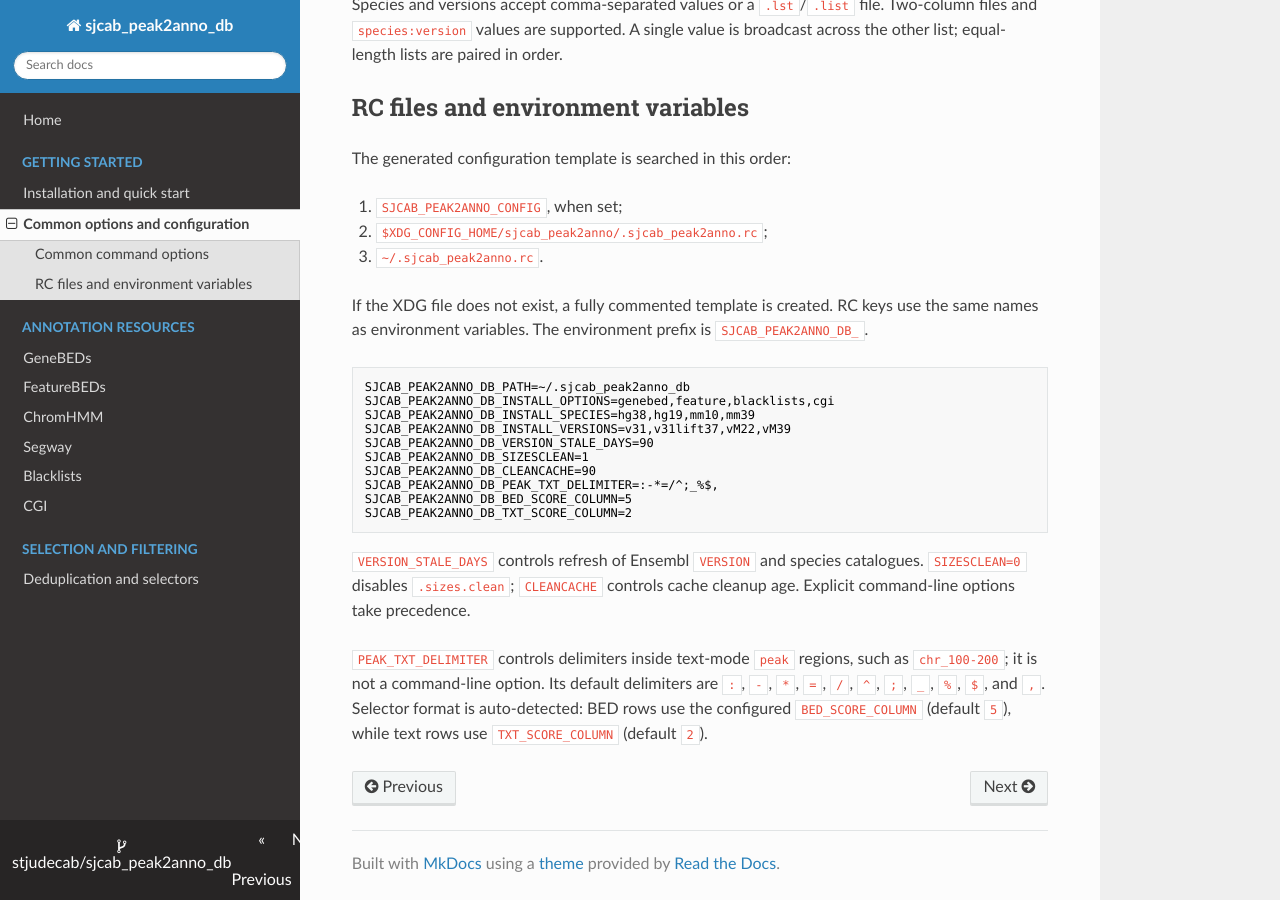
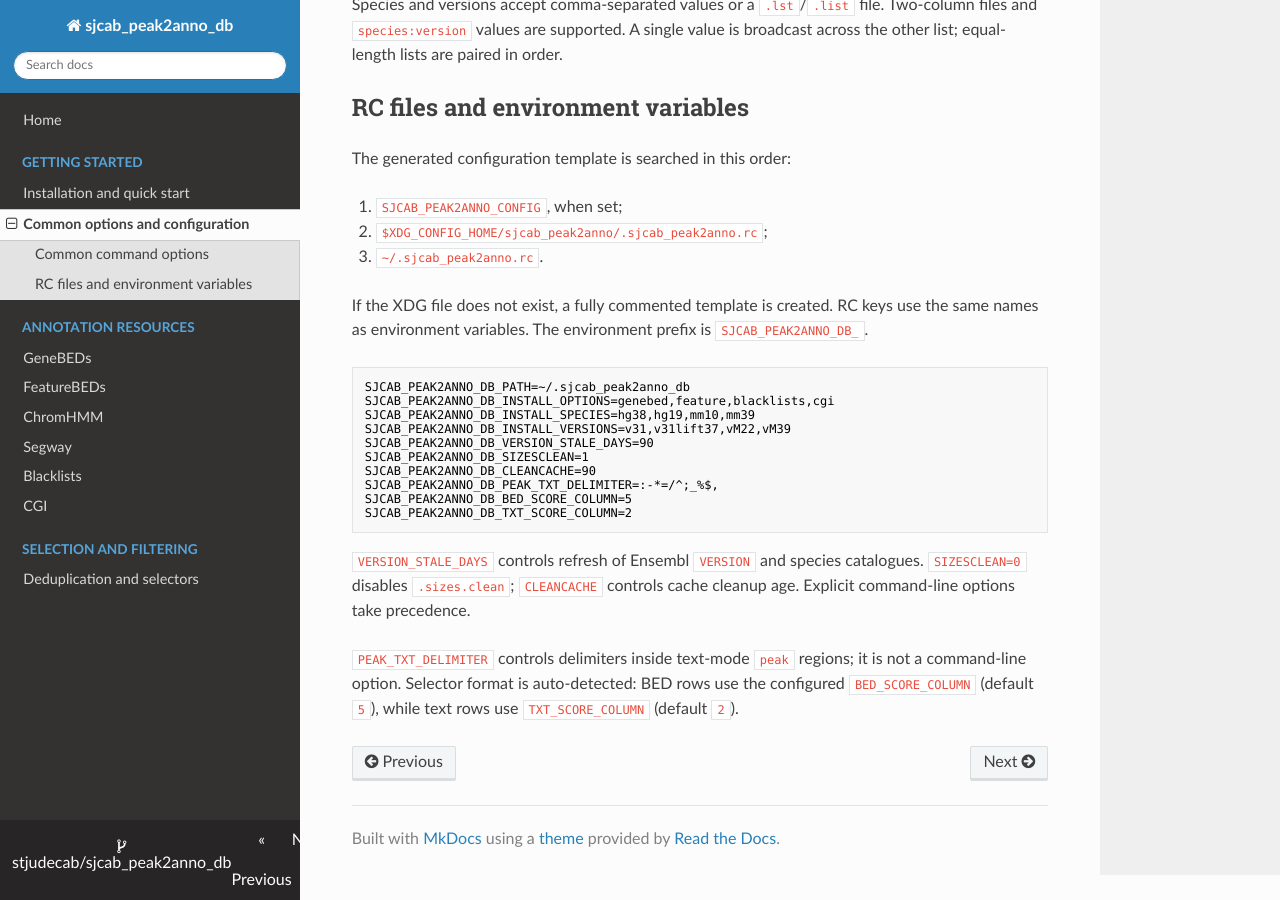
Before and after one commit to stjudecab/sjcab_peak2anno_db, an MkDocs documentation site: the page built from docs/configuration.md, in a window 1280 px wide and 900 px high, scrolled down 694 px. Built offline with MkDocs 1.6.1, drawn with Linux system fonts in a browser that asks for light colours; nearby versions of some CDN libraries.

```diff
--- a/docs/configuration.md
+++ b/docs/configuration.md
@@ -56,8 +56,7 @@ SJCAB_PEAK2ANNO_DB_TXT_SCORE_COLUMN=2
 catalogues. `SIZESCLEAN=0` disables `.sizes.clean`; `CLEANCACHE` controls cache
 cleanup age. Explicit command-line options take precedence.
 
-`PEAK_TXT_DELIMITER` controls delimiters inside text-mode `peak` regions, such
-as `chr_100-200`; it is not a command-line option. Its default delimiters are
-`:`, `-`, `*`, `=`, `/`, `^`, `;`, `_`, `%`, `$`, and `,`. Selector format is
-auto-detected: BED rows use the configured `BED_SCORE_COLUMN` (default `5`),
-while text rows use `TXT_SCORE_COLUMN` (default `2`).
+`PEAK_TXT_DELIMITER` controls delimiters inside text-mode `peak` regions; it is
+not a command-line option. Selector format is auto-detected: BED rows use the
+configured `BED_SCORE_COLUMN` (default `5`), while text rows use
+`TXT_SCORE_COLUMN` (default `2`).
```
Also changed, not shown: README.DEDUP.md (+3 -6 lines), README.md (+4 -6 lines), docs/chromhmm.md (+1 -0 lines), docs/deduplication.md (+3 -5 lines), docs/segway.md (+1 -0 lines).
